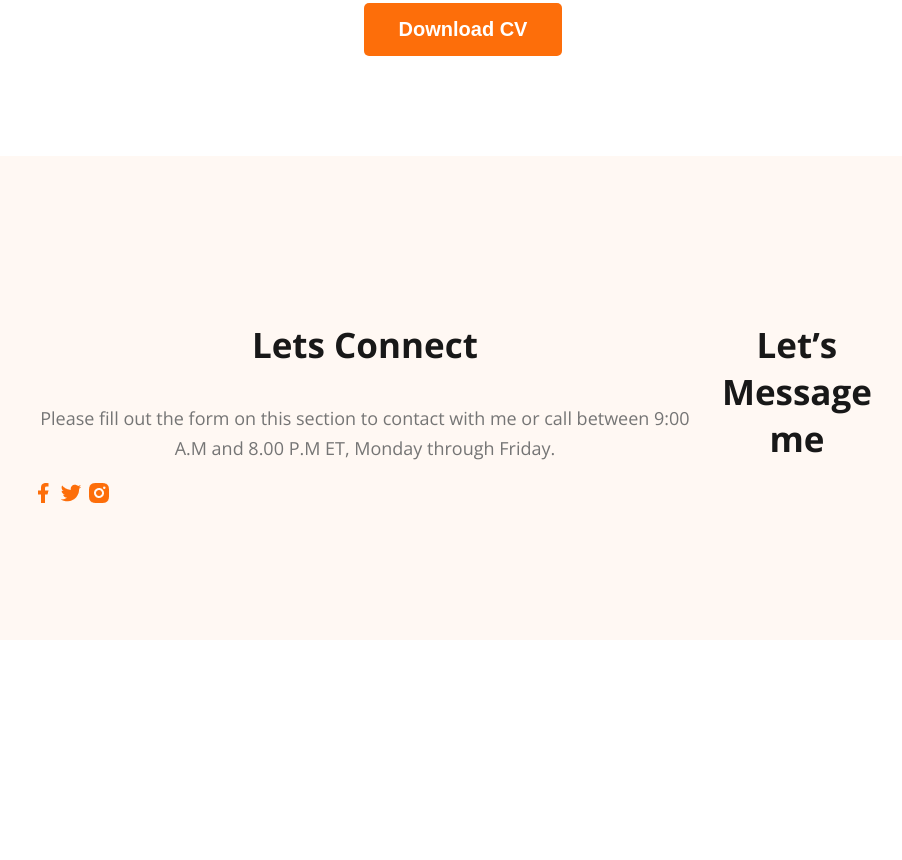
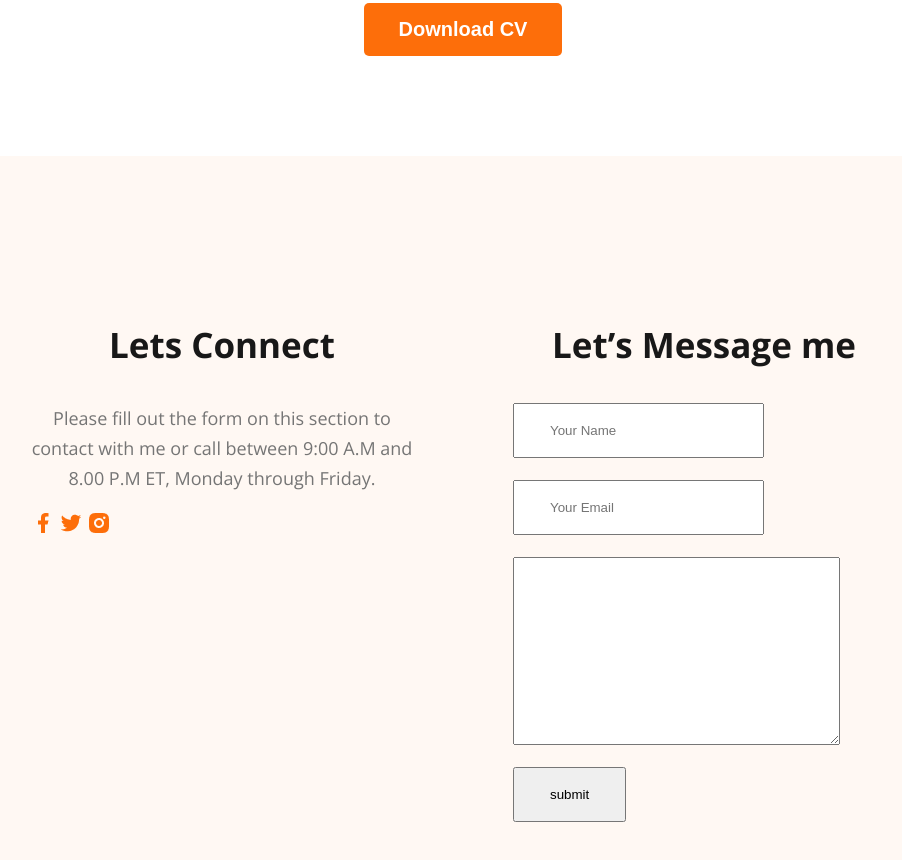
Before and after one commit to T-ahiti/webdeveloper-portfolio, a plain HTML site: page index.html in a window 1280 px wide. Shown: the part 3243-4103 px from the top of the page, without its empty margins (177-1079 px from the left). Before the commit the page ends 3891 px from the top, so only its background shows below. Drawn offline with nearby package versions, Linux system fonts and the light colour scheme.

Commit message:
footer form base upload

```diff
--- a/index.html
+++ b/index.html
@@ -177,6 +177,12 @@
         </div>
         <div class="footer-column">
             <h3 class="section-title">Let’s Message me</h3>
+            <form action="" class="contact">
+                <input type="text" name="" id="" placeholder="Your Name"> <br>
+                <input type="email" name="" id="" placeholder="Your Email"> <br>
+                <textarea name="" id="" cols="30" rows="10"></textarea> <br>
+                <input type="submit" name="" id="" value="submit">
+            </form>
         </div>
 
     </footer>
--- a/styles/portfolio.css
+++ b/styles/portfolio.css
@@ -284,4 +284,12 @@ footer{
     background: #FFF8F3;
     padding: 130px 200px;
     margin-top: 100px;
+    gap: 100px;
 }
+.footer-column{
+    width: 50%;
+}
+.contact input, textarea{
+    display: block;
+    padding: 18px 35px;
+}
```
